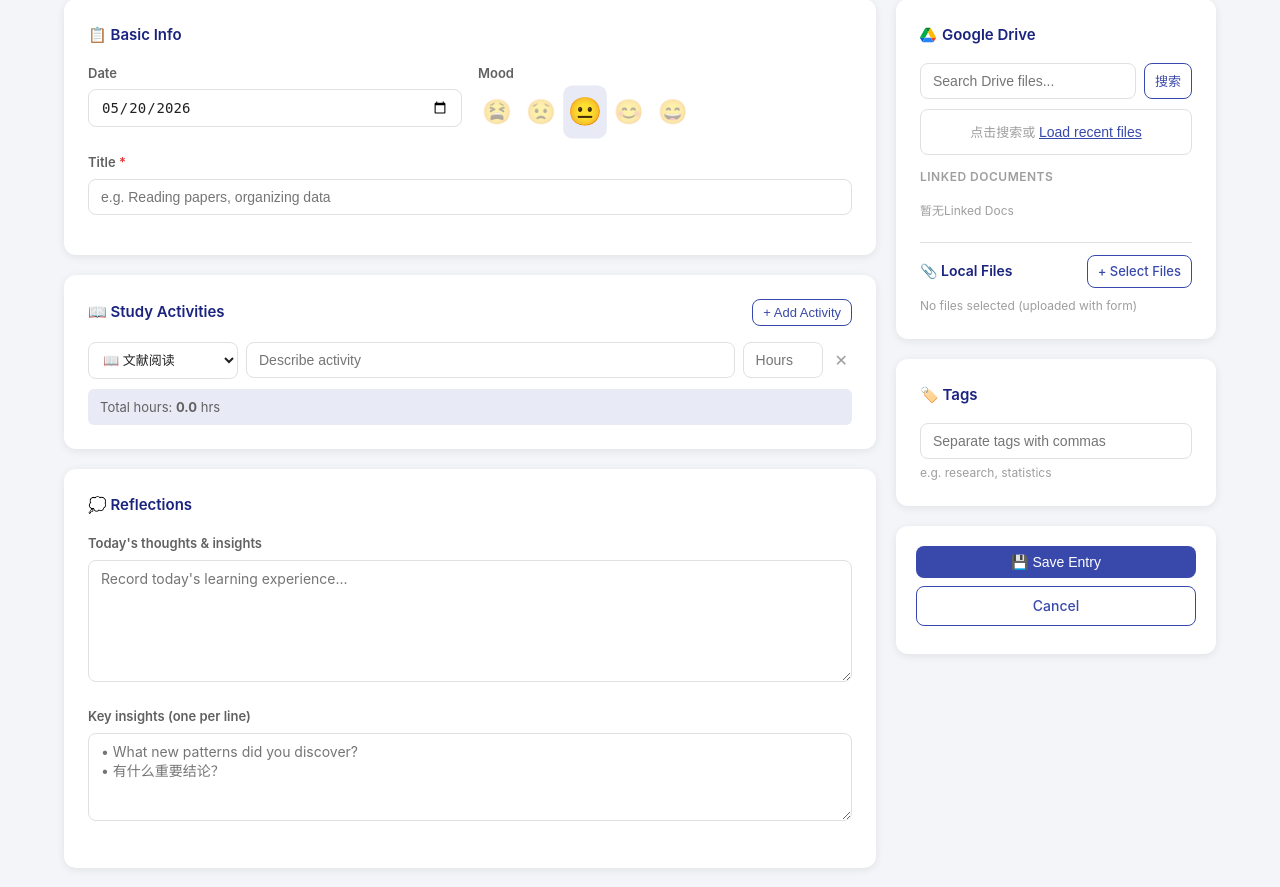
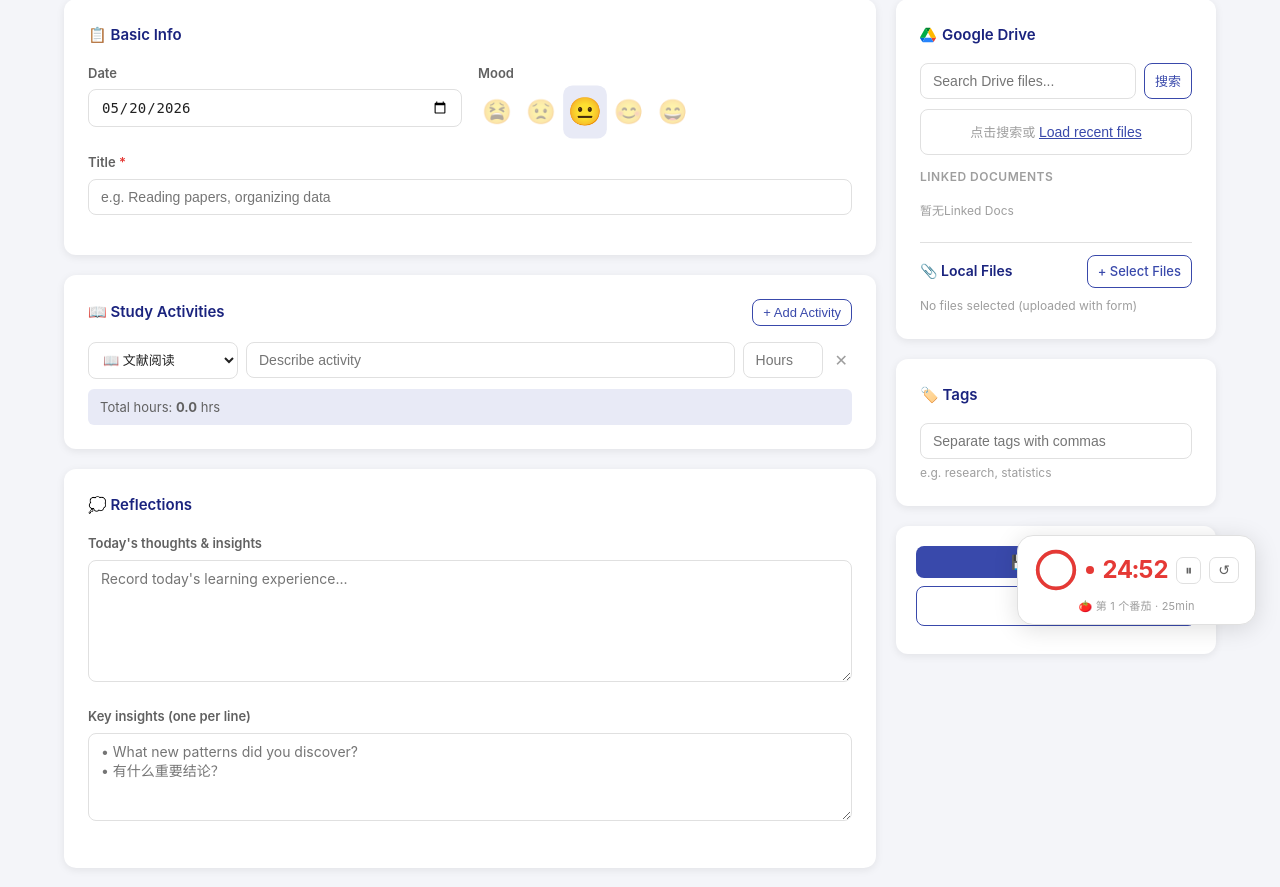
Before and after one commit to HanSen-HS/xueshu-riji, a Flask app: page /entry/new in a window 1280 px wide. Shown: the part 151-1038 px from the top of the page. Run offline with Flask 3, Linux system fonts and the light colour scheme; the visitor is signed in with stand-in values (Sample User, id 1); data comes from the database, SQL or seed files in the repository; some libraries are stand-ins or nearby versions.

Commit message:
Add Pomodoro timer: auto-starts on new entry, persists across pages
Floating widget (bottom-right) with circular progress ring, 25/5/15min
phases, pause/resume, reset, and audio bell on phase complete.
State persisted in localStorage; auto-starts only when creating new entries.

Co-Authored-By: Claude Sonnet 4.6 <noreply@anthropic.com>

```diff
--- a/static/css/style.css
+++ b/static/css/style.css
@@ -396,6 +396,29 @@ a:hover { text-decoration: underline; }
 .lb-bar { height:100%; background:linear-gradient(90deg, var(--primary), var(--accent));
           border-radius:4px; transition:width .4s ease; }
 
+/* ── 番茄钟 ──────────────────────────────────────────────────── */
+.pomo-widget { position:fixed; bottom:24px; right:24px; background:#fff;
+               border-radius:16px; box-shadow:0 4px 24px rgba(0,0,0,.13);
+               padding:12px 16px 8px; z-index:300; border:1px solid var(--border);
+               min-width:160px; }
+.pomo-header { display:flex; align-items:center; gap:8px; }
+.pomo-ring { width:44px; height:44px; flex-shrink:0; transform:rotate(-90deg); }
+.pomo-ring-bg   { fill:none; stroke:var(--border); stroke-width:4; }
+.pomo-ring-fill { fill:none; stroke:#e53935; stroke-width:4;
+                  stroke-dasharray:125.7; stroke-dashoffset:0;
+                  stroke-linecap:round; transition:stroke-dashoffset .5s linear, stroke .4s; }
+.pomo-dot { width:8px; height:8px; border-radius:50%; background:#bdbdbd;
+            flex-shrink:0; transition:background .4s; }
+.pomo-time { font-size:24px; font-weight:700; font-variant-numeric:tabular-nums;
+             flex:1; color:#e53935; letter-spacing:-.5px; transition:color .4s; }
+.pomo-pause, .pomo-reset { background:none; border:1px solid var(--border); border-radius:7px;
+                            padding:4px 8px; cursor:pointer; font-size:14px;
+                            color:var(--text-2); transition:all .15s; }
+.pomo-pause:hover, .pomo-reset:hover { background:var(--primary-light); color:var(--primary);
+                                        border-color:var(--primary); }
+.pomo-label { font-size:11px; color:var(--text-3); margin-top:6px;
+              text-align:center; letter-spacing:.2px; }
+
 .lb-expand-btn { margin-left:auto; background:transparent; border:1px solid rgba(0,0,0,.12);
                  color:var(--text-2); font-size:12px; padding:3px 10px; border-radius:5px;
                  cursor:pointer; white-space:nowrap; flex-shrink:0; transition:all .15s; }
--- /dev/null
+++ b/static/js/timer.js
@@ -0,0 +1,145 @@
+(function () {
+  const PHASES = { work: 25 * 60, short_break: 5 * 60, long_break: 15 * 60 };
+  const KEY = 'acadlog_pomodoro';
+  let _tick = null;
+
+  function load() {
+    try { return JSON.parse(localStorage.getItem(KEY)); } catch { return null; }
+  }
+  function save(s) { localStorage.setItem(KEY, JSON.stringify(s)); }
+  function fresh() {
+    return { running: false, phase: 'work', count: 0, remaining: PHASES.work, startedAt: null };
+  }
+
+  function getRem(s) {
+    if (!s.running || !s.startedAt) return s.remaining;
+    return Math.max(0, s.remaining - (Date.now() - s.startedAt) / 1000);
+  }
+
+  function fmt(sec) {
+    sec = Math.ceil(sec);
+    return String(Math.floor(sec / 60)).padStart(2, '0') + ':' + String(sec % 60).padStart(2, '0');
+  }
+
+  function phaseInfo(s) {
+    if (s.phase === 'work')        return { label: `🍅 第 ${s.count + 1} 个番茄 · 25min`, col: '#e53935' };
+    if (s.phase === 'short_break') return { label: '☕ 短休息 · 5min',  col: '#00897B' };
+    return                                { label: '🌿 长休息 · 15min', col: '#3949AB' };
+  }
+
+  function bell() {
+    try {
+      const ctx = new AudioContext();
+      [880, 660, 880].forEach((f, i) => {
+        const o = ctx.createOscillator(), g = ctx.createGain();
+        o.connect(g); g.connect(ctx.destination);
+        o.frequency.value = f;
+        g.gain.setValueAtTime(0.18, ctx.currentTime + i * 0.32);
+        g.gain.exponentialRampToValueAtTime(0.001, ctx.currentTime + i * 0.32 + 0.28);
+        o.start(ctx.currentTime + i * 0.32);
+        o.stop(ctx.currentTime + i * 0.32 + 0.3);
+      });
+    } catch {}
+  }
+
+  function advance(s) {
+    bell();
+    if (s.phase === 'work') {
+      s.count += 1;
+      s.phase = s.count % 4 === 0 ? 'long_break' : 'short_break';
+    } else {
+      s.phase = 'work';
+    }
+    s.remaining = PHASES[s.phase];
+    s.running = false;
+    s.startedAt = null;
+    return s;
+  }
+
+  function startTick() {
+    if (_tick) return;
+    _tick = setInterval(() => {
+      let s = load() || fresh();
+      if (!s.running) { clearInterval(_tick); _tick = null; render(); return; }
+      if (getRem(s) <= 0) {
+        s = advance(s);
+        save(s);
+        clearInterval(_tick); _tick = null;
+      }
+      render();
+    }, 500);
+  }
+
+  /* ── Public API ─────────────────────────────────────────────── */
+  window.__pomodoroAutoStart = function () {
+    const s = load();
+    if (!s || !s.running) window.__pomodoroStart();
+  };
+
+  window.__pomodoroStart = function () {
+    let s = load() || fresh();
+    if (s.running) return;
+    s.running = true;
+    s.startedAt = Date.now();
+    save(s);
+    startTick();
+    render();
+  };
+
+  window.__pomodoroPause = function () {
+    let s = load() || fresh();
+    if (s.running) {
+      s.remaining = getRem(s);
+      s.running = false;
+      s.startedAt = null;
+      clearInterval(_tick); _tick = null;
+    } else {
+      s.running = true;
+      s.startedAt = Date.now();
+      startTick();
+    }
+    save(s);
+    render();
+  };
+
+  window.__pomodoroReset = function () {
+    save(fresh());
+    clearInterval(_tick); _tick = null;
+    render();
+  };
+
+  /* ── Render ─────────────────────────────────────────────────── */
+  function render() {
+    const w = document.getElementById('pomodoroWidget');
+    if (!w) return;
+    const s = load() || fresh();
+    const rem = getRem(s);
+    const info = phaseInfo(s);
+
+    w.querySelector('.pomo-time').textContent = fmt(rem);
+    w.querySelector('.pomo-time').style.color = info.col;
+    w.querySelector('.pomo-label').textContent = info.label;
+    w.querySelector('.pomo-dot').style.background = s.running ? info.col : '#bdbdbd';
+    w.querySelector('.pomo-pause').textContent = s.running ? '⏸' : '▶';
+
+    // progress ring
+    const circle = w.querySelector('.pomo-ring-fill');
+    if (circle) {
+      const total = PHASES[s.phase];
+      const pct = rem / total;
+      const r = 20, circ = 2 * Math.PI * r;
+      circle.style.strokeDashoffset = circ * (1 - pct);
+      circle.style.stroke = info.col;
+    }
+  }
+
+  /* ── Init ───────────────────────────────────────────────────── */
+  document.addEventListener('DOMContentLoaded', () => {
+    render();
+    const s = load();
+    if (s && s.running) startTick();
+    if (typeof Notification !== 'undefined' && Notification.permission === 'default') {
+      Notification.requestPermission();
+    }
+  });
+})();
--- a/templates/base.html
+++ b/templates/base.html
@@ -39,12 +39,28 @@
   {% endfor %}
 </div>
 
+<!-- 番茄钟 -->
+<div id="pomodoroWidget" class="pomo-widget">
+  <div class="pomo-header">
+    <svg class="pomo-ring" viewBox="0 0 48 48">
+      <circle class="pomo-ring-bg" cx="24" cy="24" r="20"/>
+      <circle class="pomo-ring-fill" cx="24" cy="24" r="20"/>
+    </svg>
+    <span class="pomo-dot"></span>
+    <span class="pomo-time">25:00</span>
+    <button class="pomo-pause" onclick="__pomodoroPause()" title="暂停/继续">▶</button>
+    <button class="pomo-reset" onclick="__pomodoroReset()" title="重置">↺</button>
+  </div>
+  <div class="pomo-label">🍅 第 1 个番茄 · 25min</div>
+</div>
+
 <main class="main-content">
   {% block content %}{% endblock %}
 </main>
 
 <script src="{{ url_for('static', filename='js/app.js') }}"></script>
 <script src="{{ url_for('static', filename='js/i18n.js') }}"></script>
+<script src="{{ url_for('static', filename='js/timer.js') }}"></script>
 {% block scripts %}{% endblock %}
 </body>
 </html>
--- a/templates/new_entry.html
+++ b/templates/new_entry.html
@@ -327,5 +327,12 @@ function previewLocalFiles(input) {
     preview.appendChild(item);
   });
 }
+
+// 进入新建日志页自动启动番茄钟
+document.addEventListener('DOMContentLoaded', () => {
+  {% if not entry %}
+  if (window.__pomodoroAutoStart) window.__pomodoroAutoStart();
+  {% endif %}
+});
 </script>
 {% endblock %}
```
